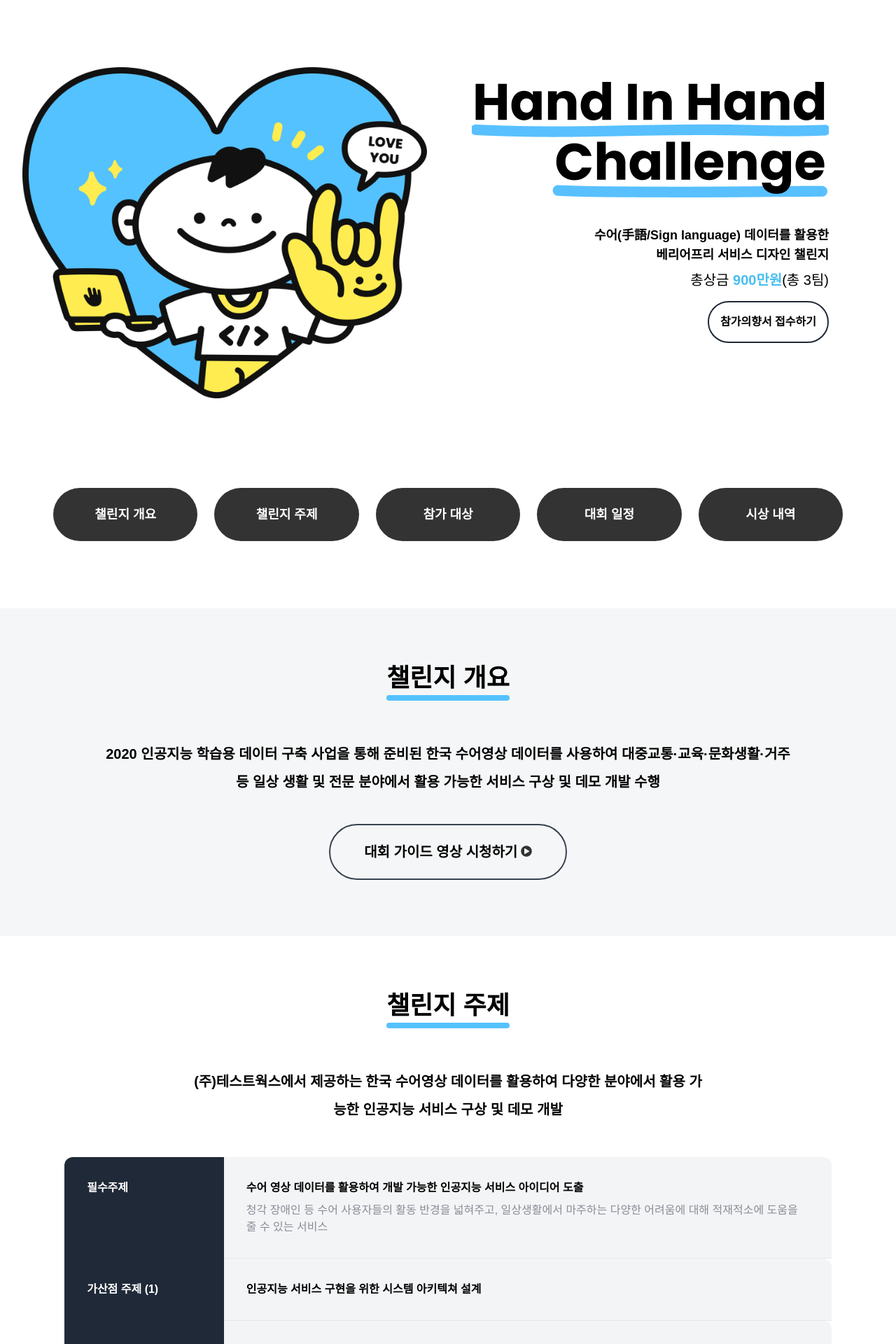
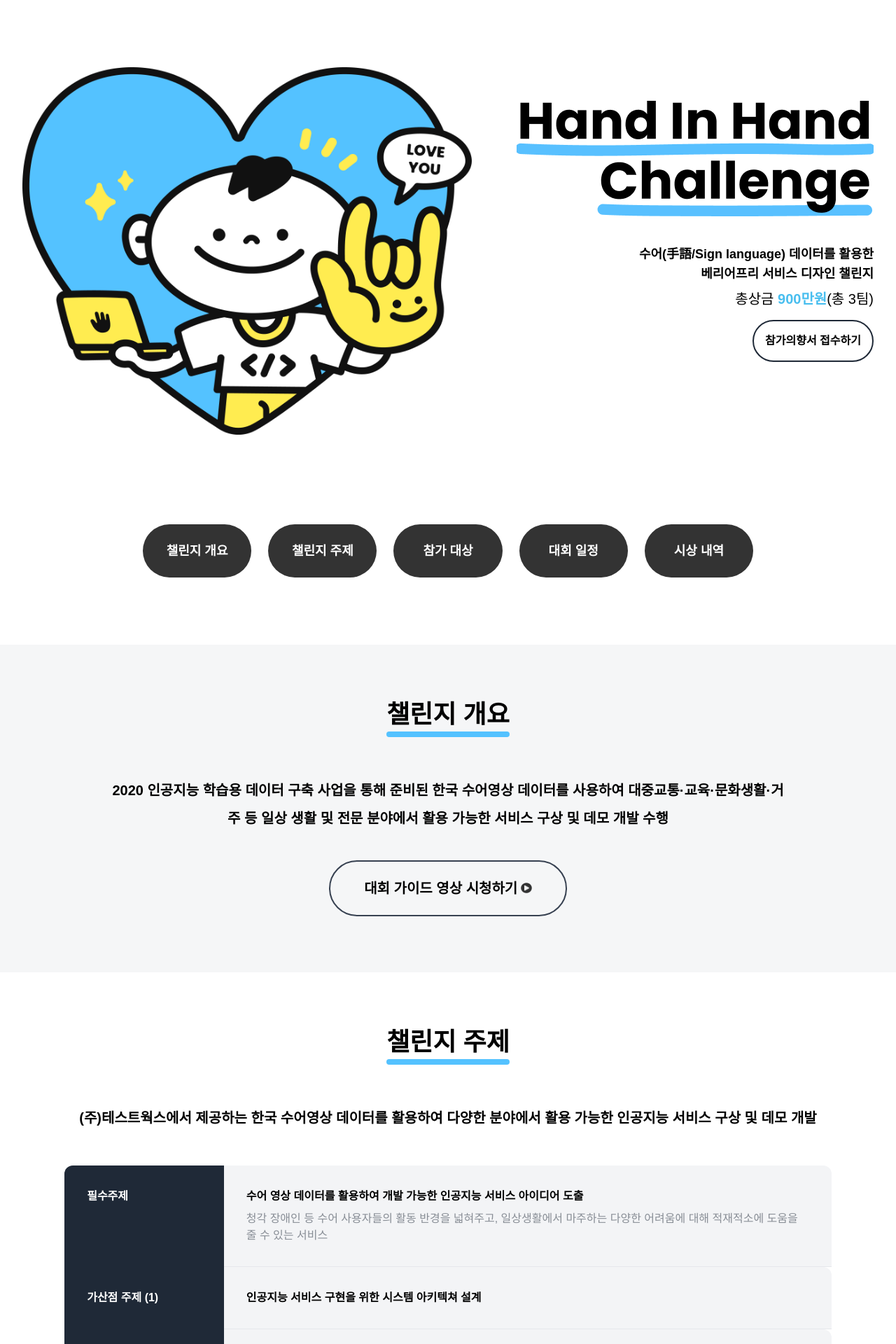
Before and after one commit to zerone2/hand-in-hand, a React (Create React App) app: page / in a window 1280 px wide. Shown: the top 1920 px of the page at 70% size. Built offline with nearby package versions, Linux system fonts and the light colour scheme; a web font is replaced by a local one.

Commit message:
Style fix.

```diff
--- a/src/components/mainpage/Section1.js
+++ b/src/components/mainpage/Section1.js
@@ -5,7 +5,7 @@ import './section.css'
 
 const AnchorBtns = ({ topics, refs, onClick }) => {
   return (
-    <div className={'container mx-auto my-24 flex flex-col md:flex-row flex-nowrap justify-center items-center px-8 lg:px-16'}>
+    <div className={'max-w-screen-lg container mx-auto my-24 flex flex-col md:flex-row flex-nowrap justify-center items-center px-8 lg:px-16'}>
       {topics.map((topic, idx) => (
         <div className={'w-full nav-btn hover-btn rounded-full text-white text-lg py-6 px-6 mx-3 mb-2 md:mb-0'} onClick={() => onClick(refs[idx])}>
           {topic}
@@ -24,7 +24,7 @@ const Section1 = forwardRef((props, ref) => {
         <div className={'flex-1 mt-16 p-8 max-w-screen-lg'}>
             <img src={mainImg} alt={'main'} />
         </div>
-        <div className={'flex flex-col flex-nowrap items-end mr-16 p-8'}>
+        <div className={'flex flex-col flex-nowrap items-end p-8'}>
           <img src={titleImg} alt={'title'} />
           <div className={'mt-8 text-right font-bold text-md sm:text-lg'}>
             <p>수어(手語/Sign language) 데이터를 활용한 </p>
--- a/src/components/mainpage/Section2.js
+++ b/src/components/mainpage/Section2.js
@@ -12,7 +12,7 @@ const Section2 = forwardRef((props, ref) => {
         <p>챌린지 개요</p>
         <div className={'title_line mt-1'} />
       </div>
-      <div className={'mt-14 px-36 text-xl font-bold leading-10'}>
+      <div className={'mt-14 px-8 text-xl font-bold leading-10 max-w-screen-lg'}>
         2020 인공지능 학습용 데이터 구축 사업을 통해 준비된 한국 수어영상 데이터를 사용하여 대중교통·교육·문화생활·거주 등 일상 생활 및 전문 분야에서
         활용 가능한 서비스 구상 및 데모 개발 수행
       </div>
--- a/src/components/mainpage/Section3.js
+++ b/src/components/mainpage/Section3.js
@@ -7,7 +7,7 @@ const Section3 = forwardRef((props, ref) => {
         <p>챌린지 주제</p>
         <div className={'title_line mt-1'} />
       </div>
-      <div className={'mt-14 px-60 text-xl font-bold leading-10'}>
+      <div className={'mt-14 text-xl font-bold leading-10'}>
         (주)테스트웍스에서 제공하는 한국 수어영상 데이터를 활용하여 다양한 분야에서 활용 가능한 인공지능 서비스 구상 및 데모 개발
       </div>
       <div className={'flex flex-col justify-center items-center mt-12'}>
```
